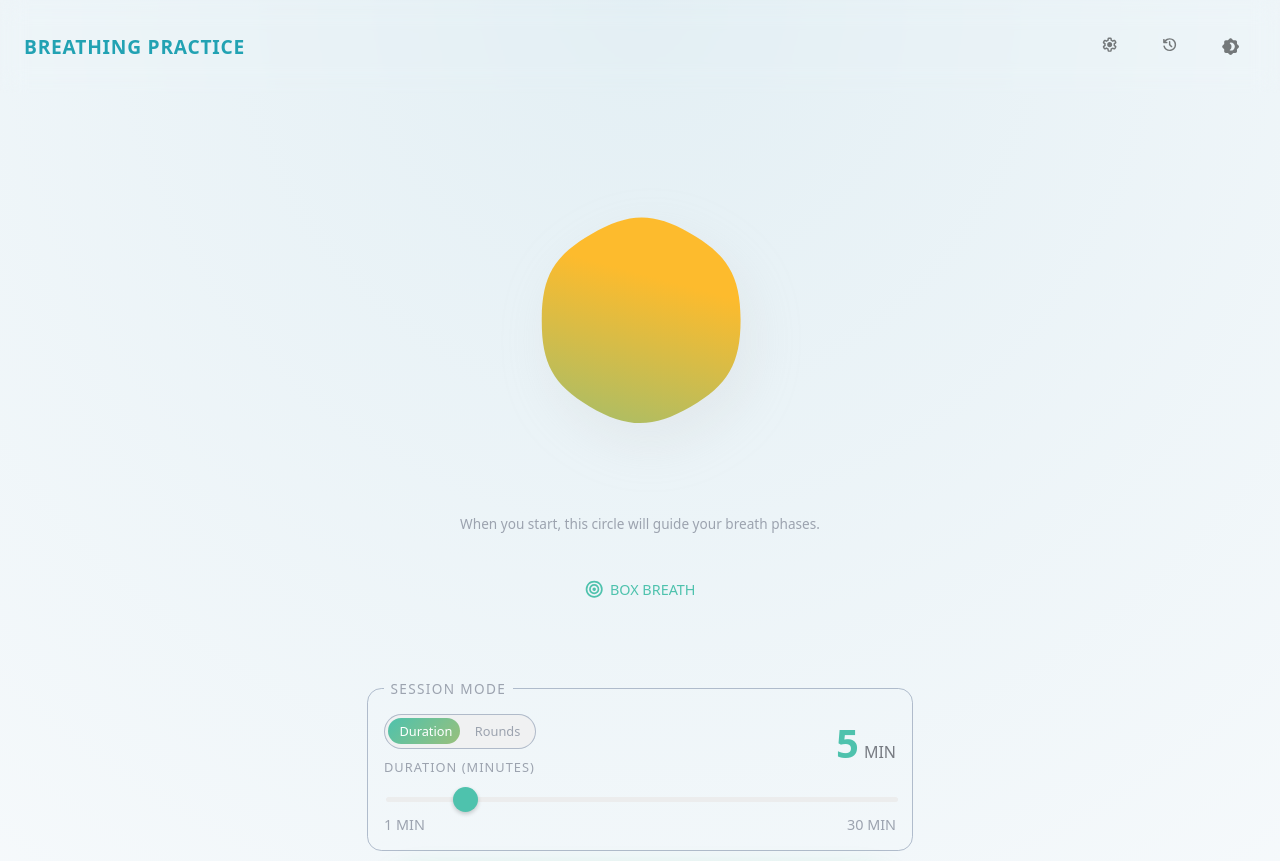
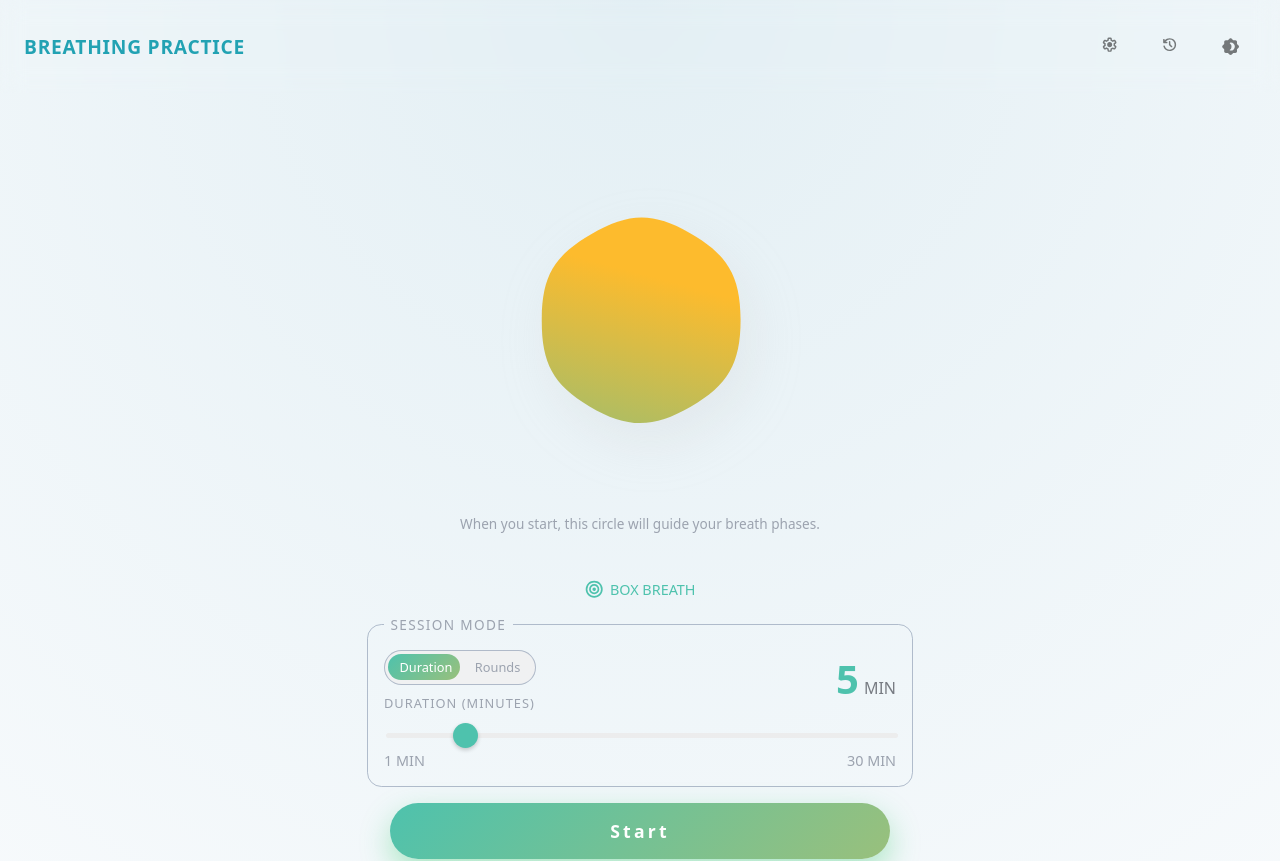
Before and after one commit to katmetax/breathing-practice, a Vue app: page / in a window 1280 px wide. Shown: the top 861 px of the page. Built offline with nearby package versions, Linux system fonts and the light colour scheme.

Commit message:
Make small UI and theme colour changes

```diff
--- a/src/assets/main.css
+++ b/src/assets/main.css
@@ -111,8 +111,8 @@ a {
     --color-text-main: #dae2ee;
     --color-text-strong: #80d4e2;
     --color-text-muted: #9fb0c8;
-    --color-text-soft: #ffffff;
-    --color-text-on-primary: #ffffff;
+    --color-text-soft: #0a101c;
+    --color-text-on-primary: #0a101c;
     --color-text-success-soft: #bbf7d0;
     --color-text-danger-soft: #fecaca;
     --color-success-soft: #86efac;
@@ -232,8 +232,8 @@ a {
   --color-text-main: #dae2ee;
   --color-text-strong: #80d4e2;
   --color-text-muted: #9fb0c8;
-  --color-text-soft: #ffffff;
-  --color-text-on-primary: #ffffff;
+  --color-text-soft: #0a101c;
+  --color-text-on-primary: #0a101c;
   --color-text-success-soft: #bbf7d0;
   --color-text-danger-soft: #fecaca;
   --color-success-soft: #86efac;
@@ -329,7 +329,7 @@ a {
 .btn-ghost {
   margin-top: 0.5rem;
   background: transparent;
-  color: var(--color-text-soft);
+  color: var(--color-text-muted);
   border: 1px solid var(--color-border-strong);
 }
 
--- a/src/views/TimerPage.vue
+++ b/src/views/TimerPage.vue
@@ -738,7 +738,7 @@ onBeforeUnmount(() => {
 }
 
 .session-visual {
-  margin: 1rem 0 5rem;
+  margin: 1rem 0;
   display: flex;
   flex-direction: column;
   align-items: center;
```
